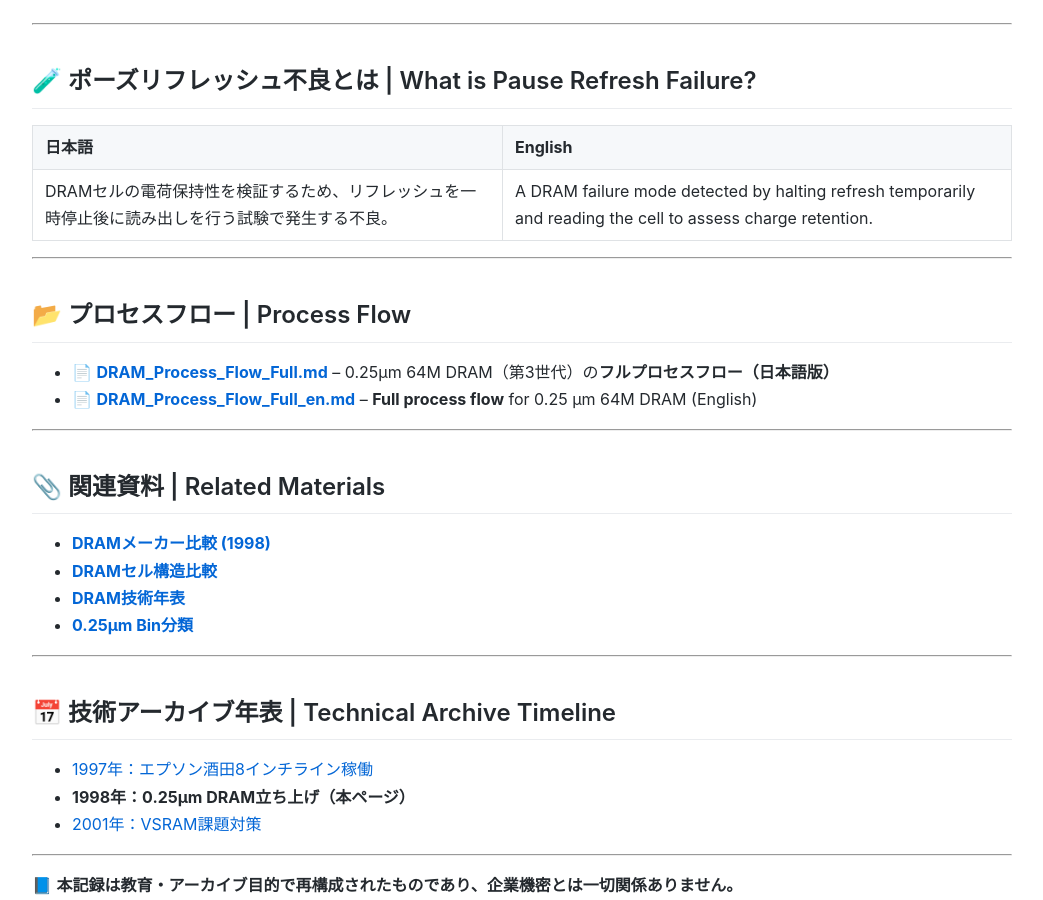
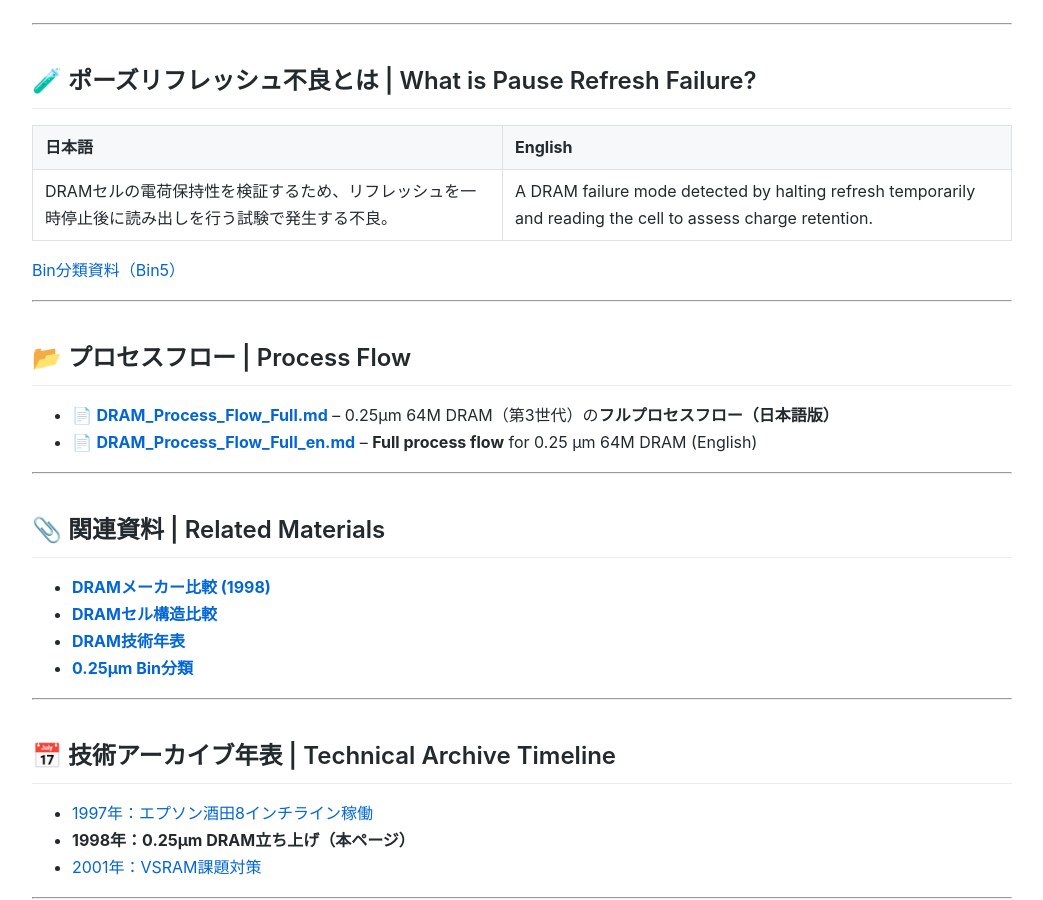
Before and after one commit to Samizo-AITL/Edusemi-Plus, a Jekyll site: the page built from archive/in1998/DRAM_Startup_64M_1998.md, in a window 1280 px wide and 900 px high, scrolled down 3723 px. Shown: the whole window, without its empty margins (118-1161 px from the left). Built offline with Jekyll 4.4.1, drawn with Linux system fonts in a browser that asks for light colours.

Commit message:
Update DRAM_Startup_64M_1998.md

```diff
--- a/archive/in1998/DRAM_Startup_64M_1998.md
+++ b/archive/in1998/DRAM_Startup_64M_1998.md
@@ -113,6 +113,8 @@ flowchart TB
 |--------|---------|
 | DRAMセルの電荷保持性を検証するため、リフレッシュを一時停止後に読み出しを行う試験で発生する不良。 | A DRAM failure mode detected by halting refresh temporarily and reading the cell to assess charge retention. |
 
+[Bin分類資料（Bin5）](dram_wafer_test_binclass_0.25um.md#bin5)
+
 ---
 
 ## 📂 プロセスフロー | Process Flow
```
